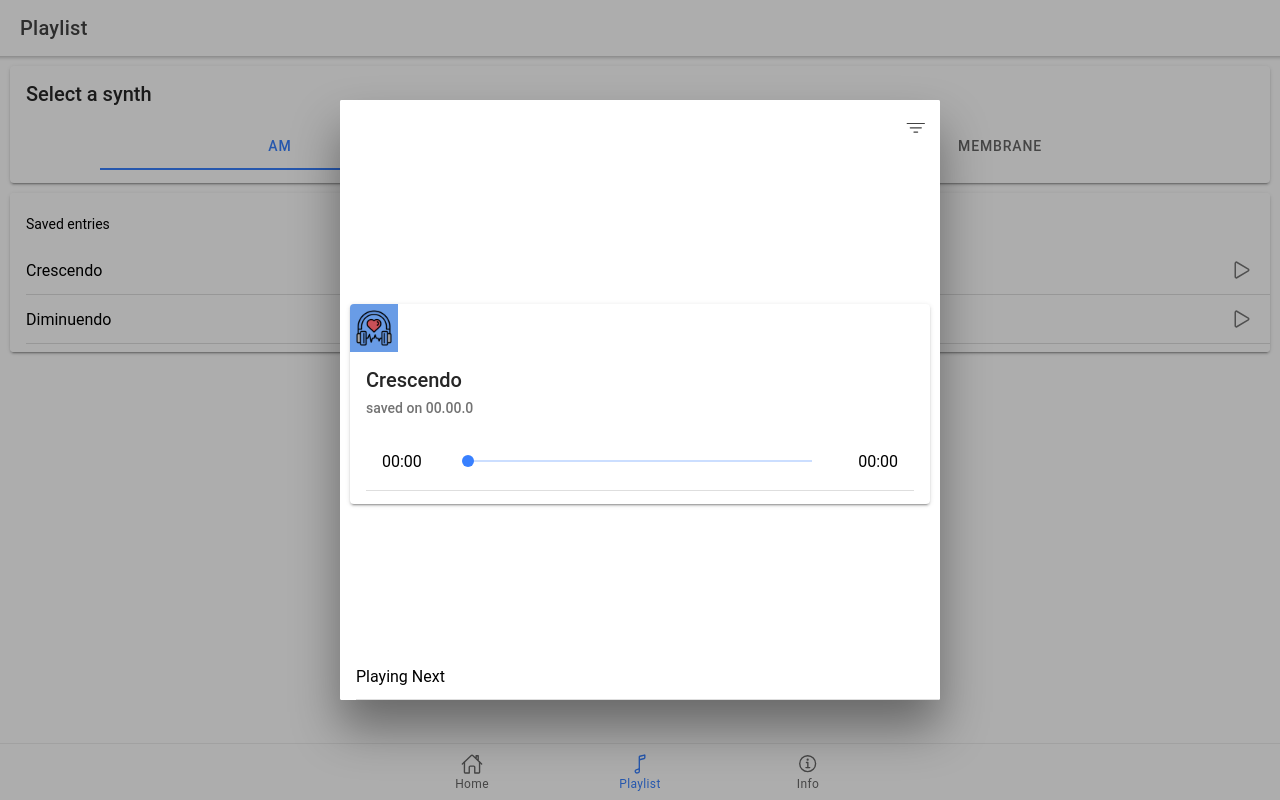
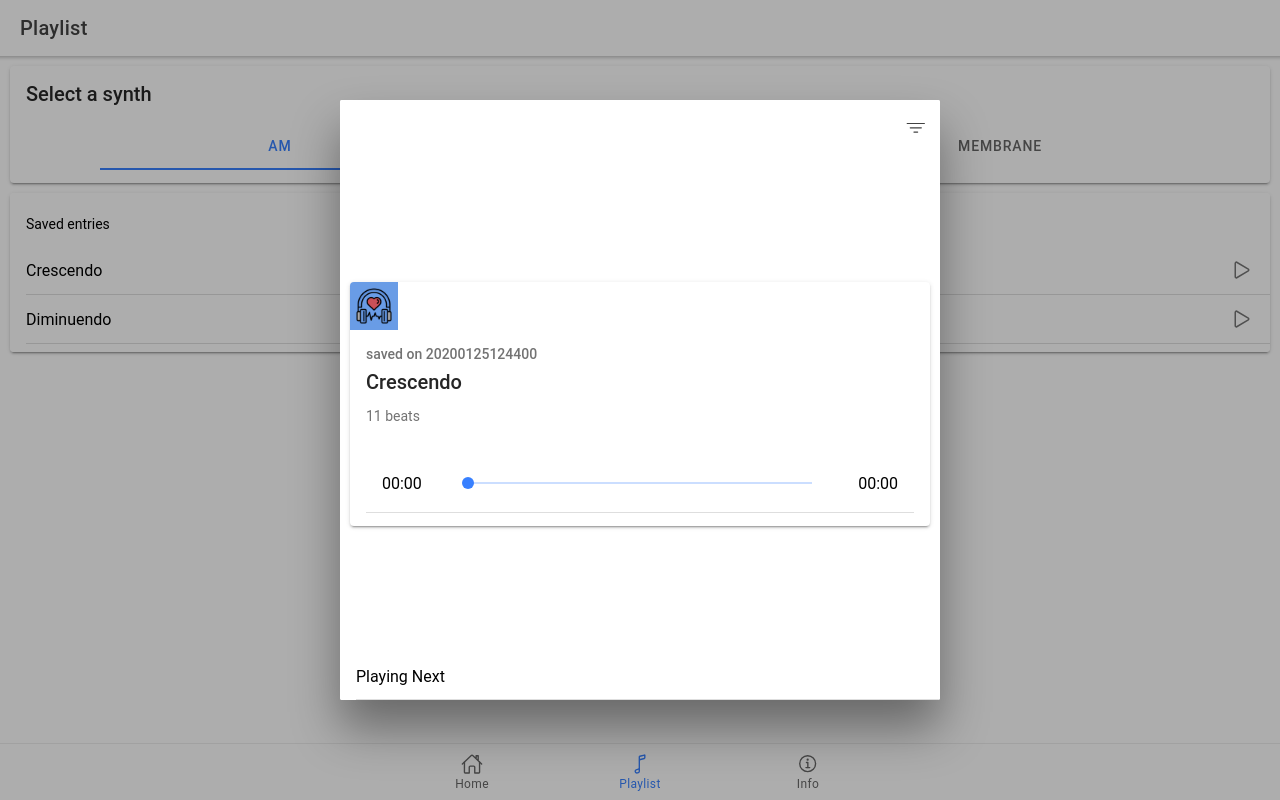
Before and after one commit to nelioyann/affective-music, a React (Create React App) app: page /playlist in a window 1280 px wide. Both pictures are taken after a click on the element "Crescendo". Built offline with nearby package versions, Linux system fonts and the light colour scheme.

Commit message:
pass dummy data into playlist

```diff
--- a/src/pages/Tab2.tsx
+++ b/src/pages/Tab2.tsx
@@ -29,9 +29,18 @@ import { filterOutline, playOutline } from "ionicons/icons";
 
 const Tab2: React.FC = () => {
   const [showModal, setShowModal] = useState(false);
-  const [currentSong, setCurrentSong] = useState({});
+  const [currentSong, setCurrentSong] = useState<Song>();
 
-  const [songs, setSongs] = useState([
+
+
+
+  interface Song {
+    name: string,
+    beats: number[],
+    id: number
+  }
+
+  const [songs, setSongs] = useState<Song[]>([
     {
       name: "Crescendo",
       beats: [70, 71, 72, 73, 74, 75, 76, 77, 78, 79, 80],
@@ -45,13 +54,13 @@ const Tab2: React.FC = () => {
   ]);
 
   const handleMusicSelection = (
-    event: React.MouseEvent<HTMLIonItemElement, MouseEvent>
+    event: React.MouseEvent<HTMLIonItemElement, MouseEvent>, {name, id, beats}: Song
   ): void => {
     setShowModal(true);
     // let id = event.currentTarget.key
-    console.log(event.currentTarget)
-    let songName = event.currentTarget.getAttribute("data-name") || "";
-    setCurrentSong(songName);
+    console.log(id, name, beats)
+    // let songName = event.currentTarget.getAttribute("data-name") || "";
+    setCurrentSong({name, id, beats});
   };
   return (
     <IonPage>
@@ -79,8 +88,9 @@ const Tab2: React.FC = () => {
               <img src="./assets/logo.png" alt="" />
             </IonThumbnail>
             <IonCardHeader>
-              <IonCardTitle>{currentSong}</IonCardTitle>
-              <IonCardSubtitle>saved on 00.00.0</IonCardSubtitle>
+              <IonCardSubtitle>saved on {currentSong?.id}</IonCardSubtitle>
+              <IonCardTitle>{currentSong?.name}</IonCardTitle>
+              <p>{currentSong?.beats.length} beats</p>
             </IonCardHeader>
             <IonCardContent>
               <IonItem>
@@ -133,7 +143,7 @@ const Tab2: React.FC = () => {
                 <IonItem
                   key={song.id}
                   data-name={song.name}
-                  onClick={(e) => handleMusicSelection(e)}
+                  onClick={(e) => handleMusicSelection(e, song)}
                 >
                   <IonIcon slot="end" icon={playOutline} />
                   <IonLabel>{song.name}</IonLabel>
```
